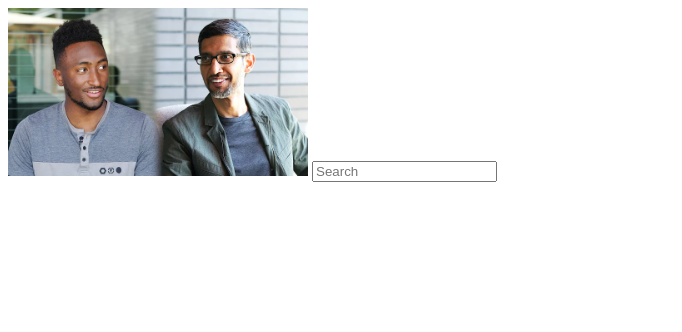
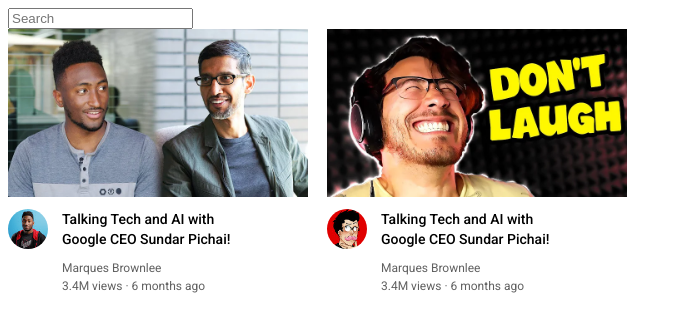
Before and after one commit to vedantyetekar7/youtube-clone, a plain HTML site: page youtube.html in a window 1280 px wide. Shown: the whole page, without its empty margins (0-682 px from the left). Drawn offline with Linux system fonts and the light colour scheme.

Commit message:
implemented inline-block element of video preview

```diff
--- a/youtube.html
+++ b/youtube.html
@@ -6,17 +6,118 @@
     <meta name="viewport" content="width=device-width, initial-scale=1.0" />
     <link rel="icon" href="./favicon.ico" />
     <title>YouTube</title>
+    <link rel="preconnect" href="https://fonts.googleapis.com" />
+    <link rel="preconnect" href="https://fonts.gstatic.com" crossorigin />
+    <link
+      href="https://fonts.googleapis.com/css2?family=Roboto:wght@400;500;700&display=swap"
+      rel="stylesheet"
+    />
     <style>
+      p {
+        font-family: Roboto, Arial;
+        margin-top: 0;
+        margin-bottom: 0;
+      }
+
       .thumbnail {
         width: 300px;
+        display: block;
+      }
+
+      .video-title {
+        margin-top: 0;
+        font-size: 14px;
+        font-weight: 500;
+        line-height: 20px;
+        margin-bottom: 12px;
       }
 
       .search-bar {
+        display: block;
+      }
+
+      .video-author,
+      .video-stats {
+        display: block;
+        font-size: 12px;
+        color: rgb(96, 96, 96);
+      }
+
+      .video-author {
+        margin-bottom: 4px;
+      }
+
+      .video-preview {
+        width: 300px;
+        display: inline-block;
+        vertical-align: top;
+        margin-right: 15px;
+      }
+
+      .channel-picture {
+        vertical-align: top;
+        display: inline-block;
+        width: 50px;
+      }
+
+      .video-info {
+        width: 200px;
+        display: inline-block;
+      }
+
+      .thumbnail-row {
+        margin-bottom: 12px;
+      }
+
+      .profile-picture {
+        width: 40px;
+        border-radius: 50px;
       }
     </style>
   </head>
   <body>
-    <img class="thumbnail" src="./assets/thumbnails/thumbnail-1.webp" />
     <input class="search-bar" type="text" placeholder="Search" />
+    <div class="video-preview">
+      <div class="thumbnail-row">
+        <img class="thumbnail" src="./assets/thumbnails/thumbnail-1.webp" />
+      </div>
+      <div>
+        <div class="channel-picture">
+          <img
+            class="profile-picture"
+            src="./assets/channel-pictures/channel-1.jpeg"
+          />
+        </div>
+        <div class="video-info">
+          <p class="video-title">
+            Talking Tech and AI with Google CEO Sundar Pichai!
+          </p>
+          <p class="video-author">Marques Brownlee</p>
+          <p class="video-stats">3.4M views &#183; 6 months ago</p>
+        </div>
+      </div>
+    </div>
+    <div class="video-preview">
+      <div class="thumbnail-row">
+        <img class="thumbnail" src="./assets/thumbnails/thumbnail-2.webp" />
+      </div>
+      <div>
+        <div class="channel-picture">
+          <img
+            class="profile-picture"
+            src="./assets/channel-pictures/channel-2.jpeg"
+          />
+        </div>
+        <div class="video-info">
+          <p class="video-title">
+            Talking Tech and AI with Google CEO Sundar Pichai!
+          </p>
+          <p class="video-author">Marques Brownlee</p>
+          <p class="video-stats">3.4M views &#183; 6 months ago</p>
+        </div>
+      </div>
+    </div>
   </body>
 </html>
+
+<!-- 03:16:00 -->
```
